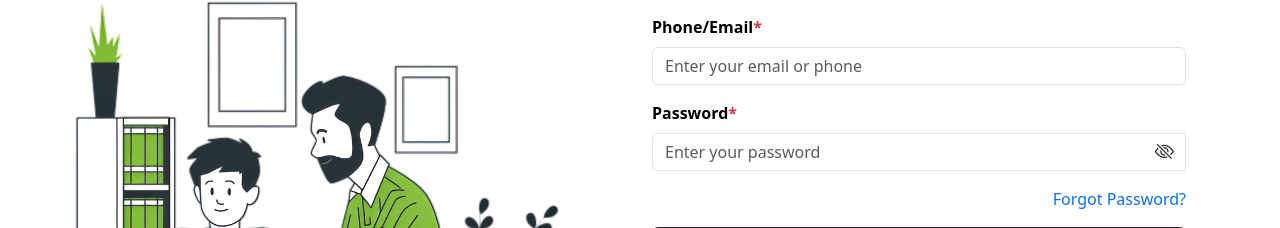
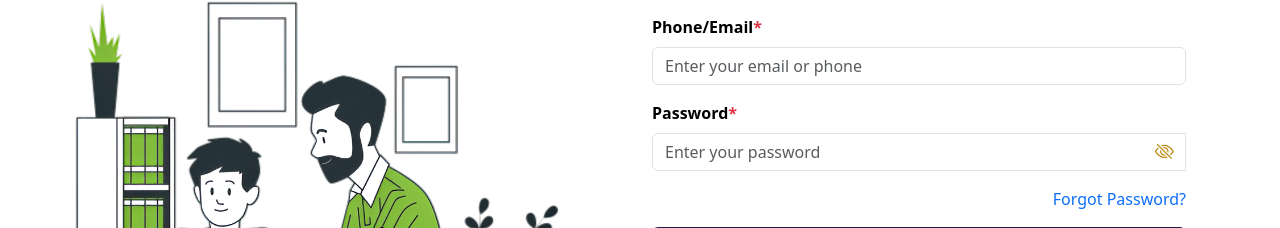
Before and after one commit to amaterasu0001/LearnSphere, a React (Vite) app: page /Login in a window 1280 px wide. Shown: the part 234-462 px from the top of the page. Built offline with nearby package versions, Linux system fonts and the light colour scheme.

Commit message:
password eye button updated

```diff
--- a/src/pages/LogIn.jsx
+++ b/src/pages/LogIn.jsx
@@ -80,7 +80,9 @@ const LogIn = () => {
                     className='btn border-0 bg-transparent position-absolute top-50 end-0 translate-middle-y'
                     onClick={() => setShowPassword(!showPassword)}
                     style={{ cursor: "pointer" }}>
-                    <i className={`bi ${showPassword ? "bi-eye" : "bi-eye-slash"}`} style={{ fontSize: "1.2rem" }}></i>
+                    <i
+                      className={`bi ${showPassword ? "bi-eye" : "bi-eye-slash"}`}
+                      style={{ fontSize: "1.2rem", color: "#B8860B" }}></i>
                   </button>
                 </div>
                 {error.password && <div className='text-danger small mt-1'>This field is required.</div>}
```
